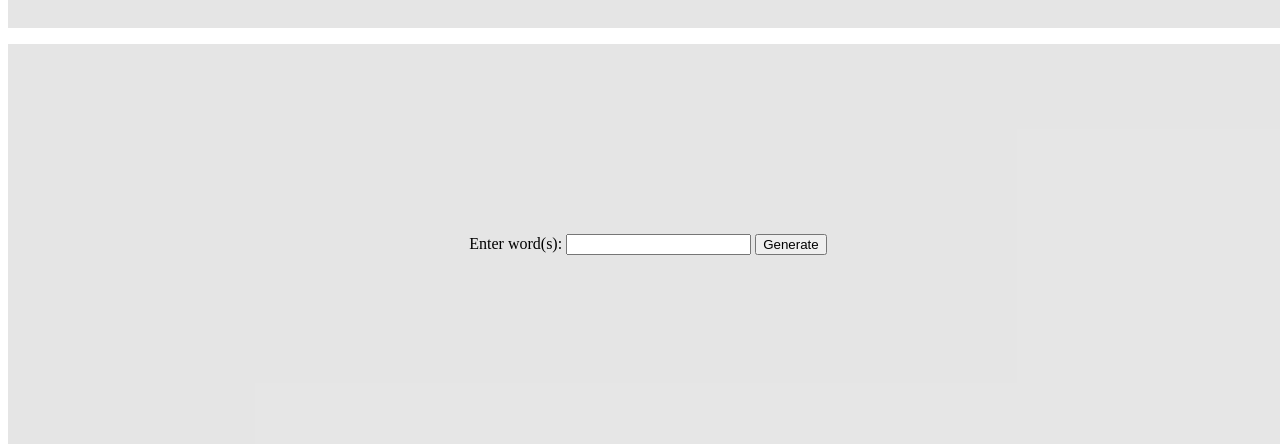
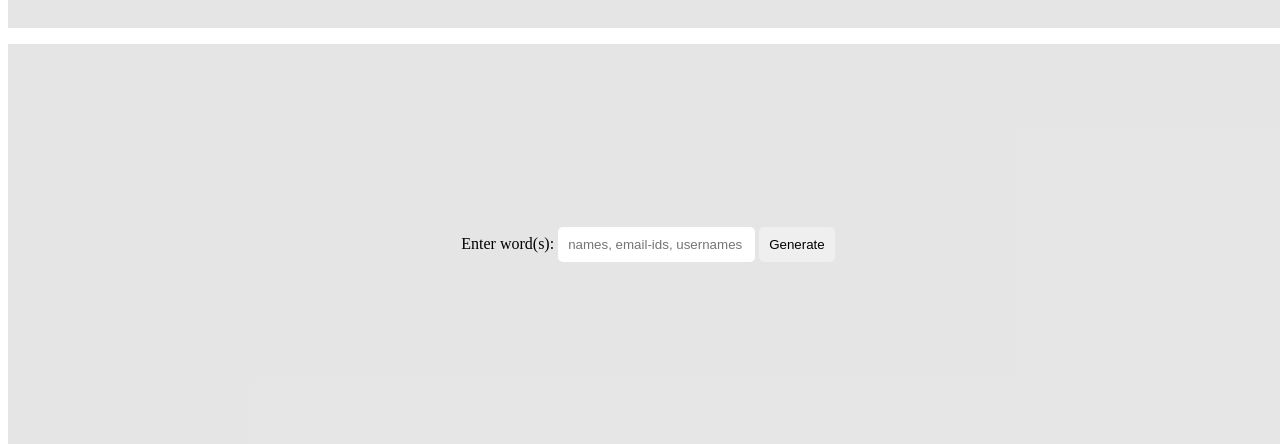
Before and after one commit to aadityadeshmukh/avatar-gen, a plain HTML site: page index.html in a window 1280 px wide. Shown: the part 380-824 px from the top of the page. Drawn offline with Linux system fonts and the light colour scheme.

Commit message:
styling inputs

```diff
--- a/index.html
+++ b/index.html
@@ -13,7 +13,7 @@
         <div class="inputGrid">
             <div>
                 <label for="iTextBox">Enter word(s):</label>
-                <input type="text" name="iTextBox" id="inpVal"/>
+                <input type="text" name="iTextBox" id="inpVal" placeholder="names, email-ids, usernames"/>
                 <button type="button" id="genBtn">Generate</button>
             </div>
         </div>
--- a/style.css
+++ b/style.css
@@ -28,3 +28,8 @@
         grid-row: 1;
     }
 }
+#inpVal, #genBtn{
+    padding: 10px;
+    border-style: none;
+    border-radius: 5px;
+}
```
